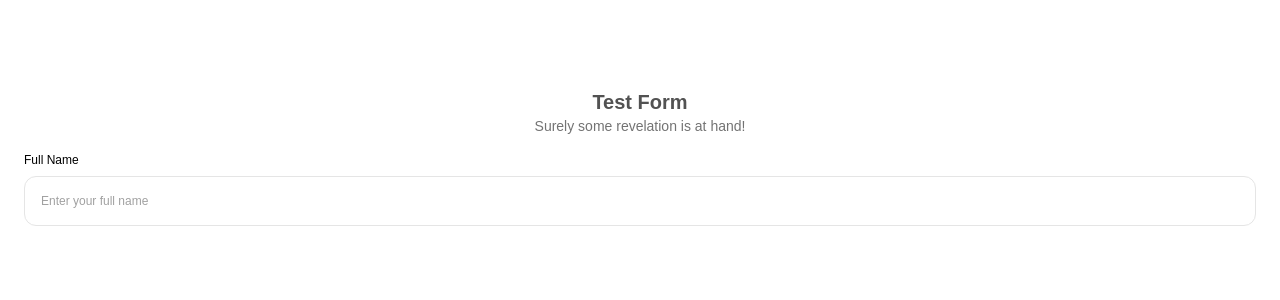
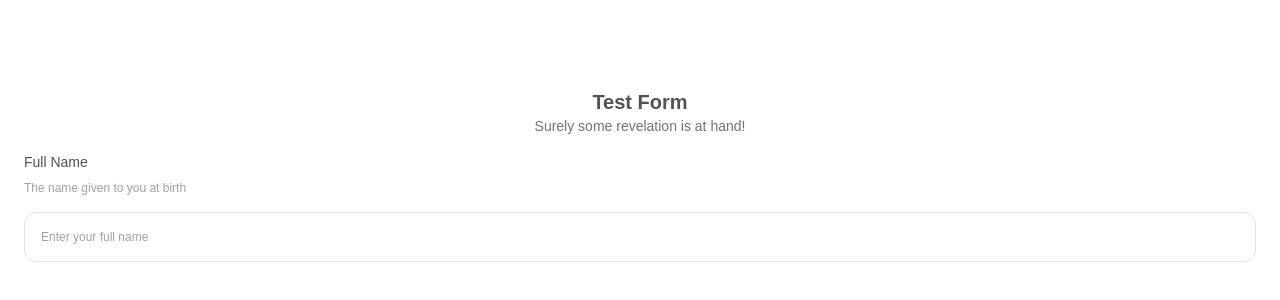
Before and after one commit to Jeremiah-Olatunde/qdgyh0og, a React (Vite) app: page / in a window 1280 px wide. Shown: the top 300 px of the page. Built offline with nearby package versions, Linux system fonts and the light colour scheme.

Commit message:
feat(ui): component Description

```diff
--- a/src/app/index.tsx
+++ b/src/app/index.tsx
@@ -17,6 +17,9 @@ export function App() {
         <form className="flex flex-col gap-8">
           <Field.Root name="name">
             <Field.Label>Full Name</Field.Label>
+            <Field.Description>
+              The name given to you at birth
+            </Field.Description>
             <Input
               autoComplete="name"
               color="neutral"
--- a/src/components/field/index.tsx
+++ b/src/components/field/index.tsx
@@ -16,9 +16,19 @@ type LabelProps = Record<"children", string>;
 export function Label({ children }: LabelProps) {
   return (
     <BaseUIField.Label className="justify-start flex items-center">
-      <span className="font-sora text-xs font-medium capitalize">
+      <span className="font-sora text-sm font-medium capitalize text-neutral-600">
         {children}
       </span>
     </BaseUIField.Label>
   );
 }
+
+type DescriptionProps = Record<"children", string>;
+
+export function Description({ children }: DescriptionProps) {
+  return (
+    <BaseUIField.Description className="text-neutral-400 text-xs font-sora font-light pb-2">
+      {children}
+    </BaseUIField.Description>
+  );
+}
```
